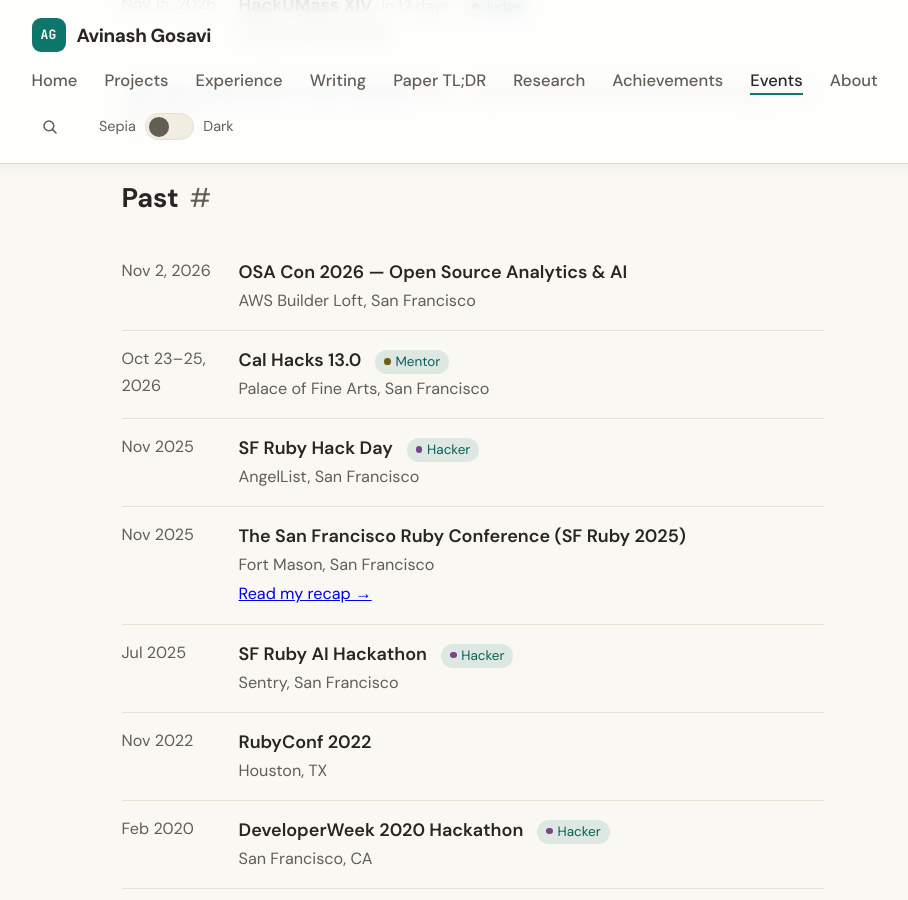
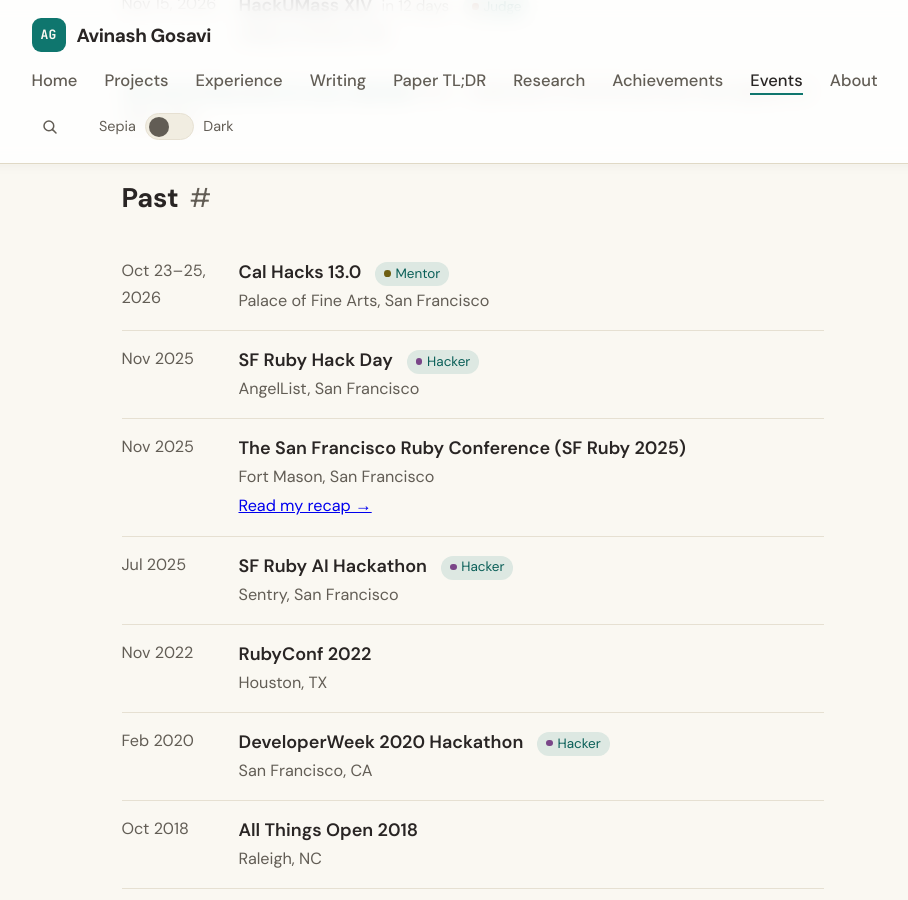
Before and after one commit to aag1091-alt/avinashgosavi.com, a Jekyll site: the page built from events.md, in a window 1280 px wide and 900 px high, scrolled down 544 px. Shown: the whole window, without its empty margins (160-1068 px from the left). Built offline with Jekyll 4.4.1, drawn with Linux system fonts in a browser that asks for light colours.

Commit message:
Events: remove OSA Con 2026 (registration cancelled, did not attend)

```diff
--- a/_data/events.yml
+++ b/_data/events.yml
@@ -15,12 +15,6 @@
   location: Palace of Fine Arts, San Francisco
   role: mentor
   status: past
-- name: OSA Con 2026 — Open Source Analytics & AI
-  date: 2026-11-02
-  when: Nov 2, 2026
-  location: AWS Builder Loft, San Francisco
-  role: attended
-  status: upcoming
 - name: SF Ruby Hack Day
   date: 2025-11-21
   when: Nov 2025
```
